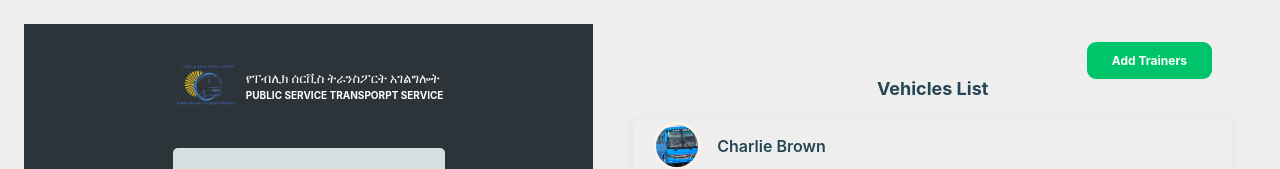
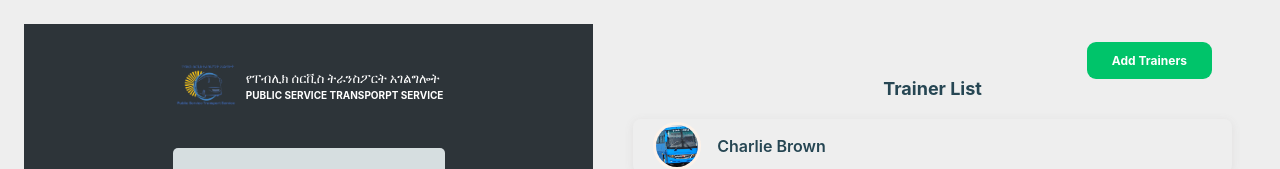
Before and after one commit to leulsege/Traffic-file-analysis, a React (Vite) app in the folder applications/webapp/: page /training in a window 1280 px wide. Shown: the top 169 px of the page. Built offline with nearby package versions, Linux system fonts and the light colour scheme.

Commit message:
massh commit

```diff
--- a/applications/webapp/src/components/TrainerList.tsx
+++ b/applications/webapp/src/components/TrainerList.tsx
@@ -10,7 +10,7 @@
   return (
     <>
       <div className={styles.container}>
-        <h1 className={styles.title}>Vehicles List</h1>
+        <h1 className={styles.title}>Trainer List</h1>
       </div>
       <div className={styles.driverList}>
         {trainers.map((trainer) => {
--- a/applications/webapp/src/views/DriverProfile.module.css
+++ b/applications/webapp/src/views/DriverProfile.module.css
@@ -53,5 +53,5 @@
 }
 
 .formHolder {
-  margin: 6.2rem 0;
+  margin: 9.2rem 0;
 }
```
